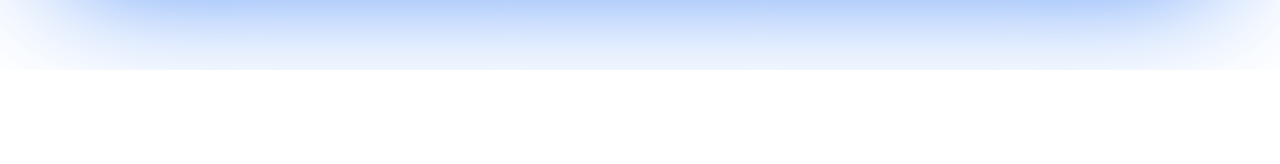
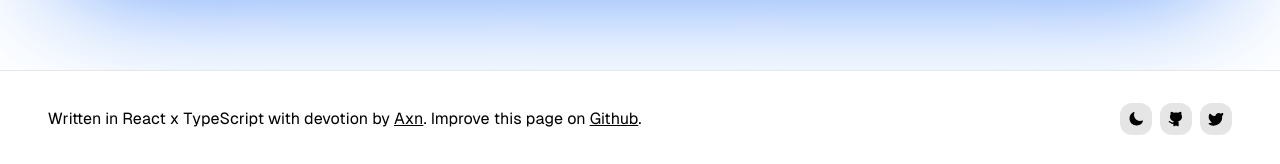
Before and after one commit to Axnjr/Blazze-Home, a React (Vite) app: page / in a window 1280 px wide. Shown: the part 4658-4822 px from the top of the page. Before the commit the page ends 4728 px from the top, so only its background shows below. Built offline with nearby package versions, Linux system fonts and the light colour scheme.

Commit message:
feat: docs

```diff
--- a/src/App.tsx
+++ b/src/App.tsx
@@ -6,6 +6,7 @@ import Navigation from "./components/nav"
 import Hero from './components/hero'
 import Features from './components/features'
 import Docs from './components/docs'
+import Modes from './components/modes';
 
 export default function App() {
 	return (
@@ -17,6 +18,14 @@ export default function App() {
 				</div>
 				<Features />
 				<Docs />
+				<div className='py-12 w-full h-12 border-t flex items-center justify-between px-12'>
+					<span>Written in React x TypeScript with devotion by <a className="underline" href="https://twitter.com/YC59094"> Axn</a>. Improve this page on <a className="underline" href="https://github.com/Axnjr/Blazze.js">Github</a>.</span>
+					<div className='flex items-center gap-2'>
+						<Modes/>
+						<svg className="h-8 w-8 fill-black dark:fill-white bg-neutral-200 dark:bg-neutral-800 p-2 rounded-xl" xmlns="http://www.w3.org/2000/svg" viewBox="0 0 24 24" fill="none" stroke="currentColor" strokeWidth={2} strokeLinecap="round" strokeLinejoin="round"><path d="M15 22v-4a4.8 4.8 0 0 0-1-3.5c3 0 6-2 6-5.5.08-1.25-.27-2.48-1-3.5.28-1.15.28-2.35 0-3.5 0 0-1 0-3 1.5-2.64-.5-5.36-.5-8 0C6 2 5 2 5 2c-.3 1.15-.3 2.35 0 3.5A5.403 5.403 0 0 0 4 9c0 3.5 3 5.5 6 5.5-.39.49-.68 1.05-.85 1.65-.17.6-.22 1.23-.15 1.85v4" /><path d="M9 18c-4.51 2-5-2-7-2" /></svg>
+						<svg className="h-8 w-8 fill-black dark:fill-white bg-neutral-200 dark:bg-neutral-800 p-2 rounded-xl" xmlns="http://www.w3.org/2000/svg" viewBox="0 0 24 24" fill="none" stroke="currentColor" strokeWidth={2} strokeLinecap="round" strokeLinejoin="round"><path d="M22 4s-.7 2.1-2 3.4c1.6 10-9.4 17.3-18 11.6 2.2.1 4.4-.6 6-2C3 15.5.5 9.6 3 5c2.2 2.6 5.6 4.1 9 4-.9-4.2 4-6.6 7-3.8 1.1 0 3-1.2 3-1.2z" /></svg>
+					</div>
+				</div>
 			</main>
 		</>
 	)
```
